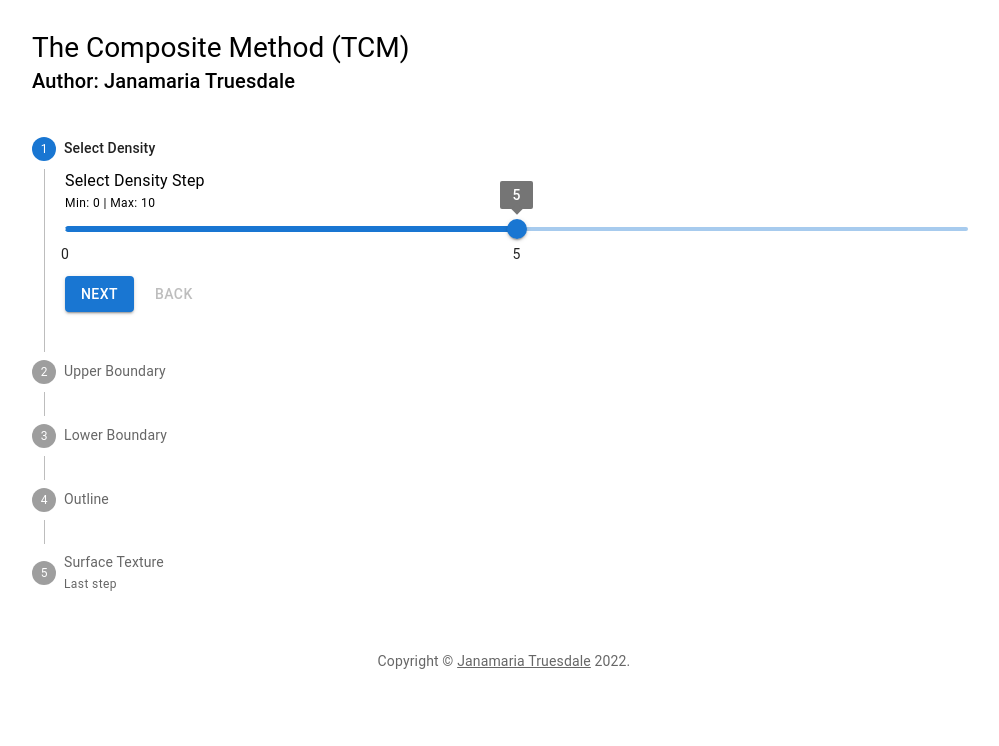
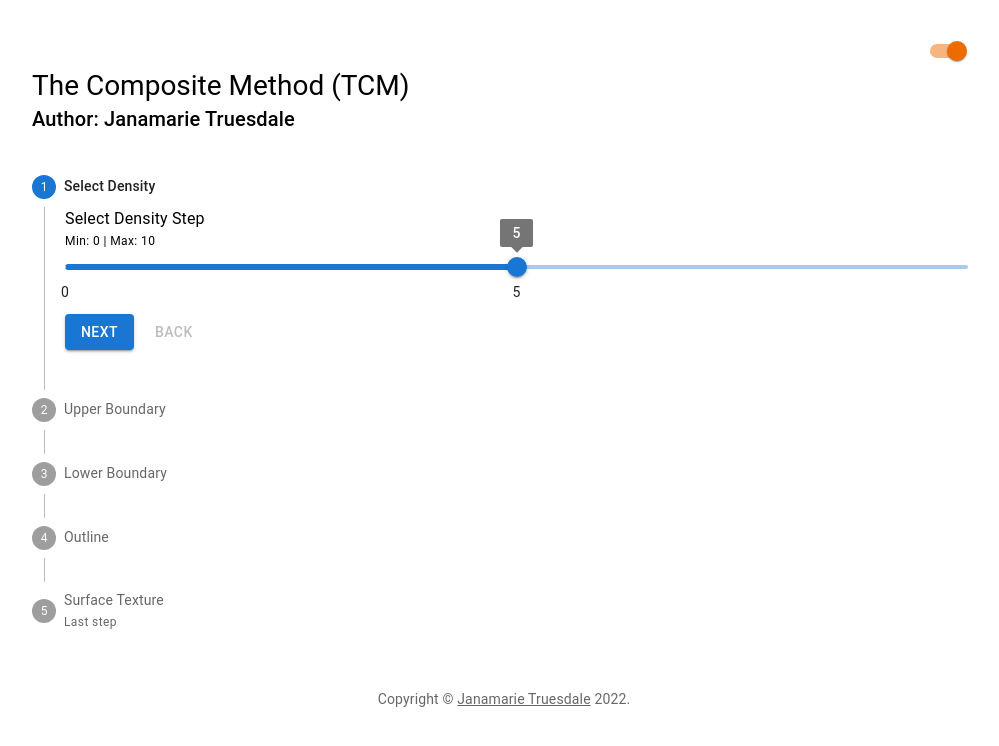
Before and after one commit to d-sanderson/tcm-site, a Gatsby site: page / in a window 1280 px wide. Shown: the whole page, without its empty margins (136-1135 px from the left). Built offline with nearby package versions, Linux system fonts and the light colour scheme; Gatsby itself is replaced by a stand-in of ours.

Commit message:
more stuff

```diff
--- a/src/components/Copyright.js
+++ b/src/components/Copyright.js
@@ -7,7 +7,7 @@ export default function Copyright() {
     <Typography variant="body2" color="text.secondary" align="center">
       {'Copyright © '}
       <MuiLink color="inherit" href="https://tcm-site.vercel.app/">
-        Janamaria Truesdale
+        Janamarie Truesdale
       </MuiLink>
       {' '}
       {new Date().getFullYear()}
--- a/src/components/Stepper.tsx
+++ b/src/components/Stepper.tsx
@@ -27,7 +27,7 @@ export default function StepperComponent() {
 
   const handleBack = () => {
     // set previous result to current slider value
-    setCurrentSliderValue(results[activeStep - 1])
+    setCurrentSliderValue(results[activeStep - 1] || steps[activeStep].marks[1].value)
     // remove result
     setResults((prev) => {
       const next = prev.slice(0, -1)
--- a/src/pages/index.tsx
+++ b/src/pages/index.tsx
@@ -1,13 +1,20 @@
-import { Box, Typography } from '@mui/material'
+import {
+  Box, Switch, Typography,
+} from '@mui/material'
 import * as React from 'react'
 import Copyright from '../components/Copyright'
 import Stepper from '../components/Stepper'
 
-export default function VerticalLinearStepper() {
+export default function IndexPage() {
+  const [mode, setMode] = React.useState(true)
+
   return (
     <Box sx={{ mx: [2, 20], mt: [4] }}>
+      <Box display="flex" justifyContent="flex-end">
+        <Switch defaultChecked color="warning" onClick={() => setMode(!mode)} />
+      </Box>
       <Typography variant="h3" fontSize={[18, 28]}>The Composite Method (TCM)</Typography>
-      <Typography variant="h6">Author: Janamaria Truesdale</Typography>
+      <Typography variant="h6">Author: Janamarie Truesdale</Typography>
       <Stepper />
       <Copyright />
     </Box>
```
Also changed, not shown: 1 other file. Lines whose indentation alone changed are shown as unchanged.
